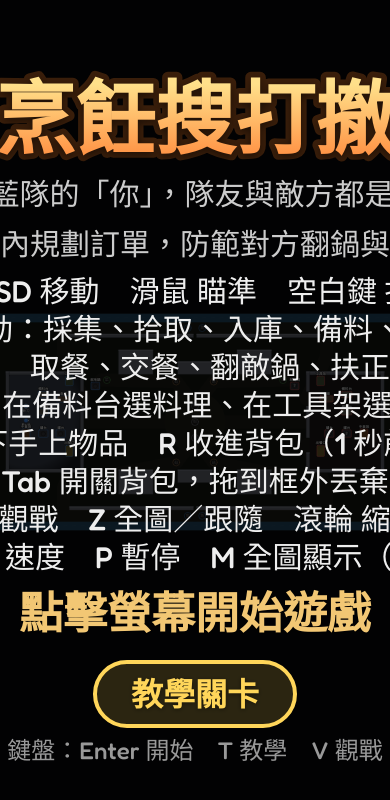
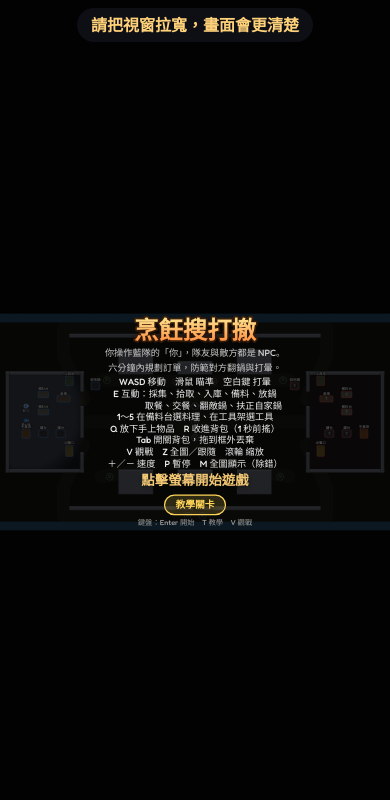
Before and after one commit to lilwad-0730/bro_we_are_cooked, a plain HTML site: page index.html in a window 390 px wide. Drawn offline with Linux system fonts and the light colour scheme; animation ran at ten frames a second; a web font is replaced by a local one.

Commit message:
Scale HUD and camera with screen size for phones
Below 1280x720 the HUD, minimap and default camera zoom shrink in proportion,
so phones show the same layout as a 1280x720 desktop instead of 2x text
covering the screen. Canvas renders at device pixel ratio (capped at 2) for
crisp text; portrait shows a rotate hint. Desktop sizes are unchanged.

Co-Authored-By: Claude Opus 5.5 <noreply@anthropic.com>

```diff
--- a/index.html
+++ b/index.html
@@ -16,12 +16,12 @@
 <body>
 <canvas id="c"></canvas>
 <!-- 更新程式時把下面每個 ?v= 改成新的版本號，避免瀏覽器沿用快取的舊檔 -->
-<script src="js/config.js?v=20261118b"></script>
-<script src="js/world.js?v=20261118b"></script>
-<script src="js/rules.js?v=20261118b"></script>
-<script src="js/ai.js?v=20261118b"></script>
-<script src="js/render.js?v=20261118b"></script>
-<script src="js/tutorial.js?v=20261118b"></script>
-<script src="js/main.js?v=20261118b"></script>
+<script src="js/config.js?v=20261118c"></script>
+<script src="js/world.js?v=20261118c"></script>
+<script src="js/rules.js?v=20261118c"></script>
+<script src="js/ai.js?v=20261118c"></script>
+<script src="js/render.js?v=20261118c"></script>
+<script src="js/tutorial.js?v=20261118c"></script>
+<script src="js/main.js?v=20261118c"></script>
 </body>
 </html>
--- a/js/main.js
+++ b/js/main.js
@@ -191,7 +191,7 @@ cv.addEventListener('mouseup', () => {
 cv.addEventListener('wheel', e => {
   e.preventDefault();
   UI.fit = false;
-  cam.zoom = clamp(cam.zoom * (e.deltaY < 0 ? 1.1 : 0.9), 0.3, 1.6);
+  cam.zoom = clamp(cam.zoom * (e.deltaY < 0 ? 1.1 : 0.9), 0.3 * screenFactor(), 1.6);
 }, { passive: false });
 
 function updateCamera(dt) {
@@ -201,7 +201,9 @@ function updateCamera(dt) {
     cam.x += (W / 2 - cam.x) * Math.min(1, dt * 6); cam.y += (H / 2 - cam.y) * Math.min(1, dt * 6);
     return;
   }
-  if (cam.zoom < 0.55) cam.zoom += (0.8 - cam.zoom) * Math.min(1, dt * 4);
+  const base = 0.8 * screenFactor();
+  if (UI.zoomFor !== base) { UI.zoomFor = base; cam.zoom = base; }   // 螢幕大小改變時重設成該螢幕的預設縮放
+  if (cam.zoom < base * 0.7) cam.zoom += (base - cam.zoom) * Math.min(1, dt * 4);
   const c = player();
   cam.x += (c.x - cam.x) * Math.min(1, dt * 6); cam.y += (c.y - cam.y) * Math.min(1, dt * 6);
 }
--- a/js/render.js
+++ b/js/render.js
@@ -9,7 +9,21 @@ let VW = 0, VH = 0;
 const cam = { x: W / 2, y: H / 2, zoom: 0.8 };
 const UI = { bagRect: null, slotRects: null, drag: null, mouse: { x: 0, y: 0 } };
 
-function resize() { VW = cv.width = innerWidth; VH = cv.height = innerHeight; fogC.width = VW; fogC.height = VH; }
+// 高解析度螢幕（手機多為 2～3 倍）：畫布依像素密度繪製，文字才不會糊。上限 2 倍以免手機效能吃緊。
+// 所有繪圖程式都用 CSS 像素座標；把 setTransform 包一層，自動乘上像素密度。
+let DPR = 1;
+for (const c of [ctx, fctx]) {
+  const st = c.setTransform.bind(c);
+  c.setTransform = (a, b, cc, d, e, f) => st(a * DPR, b * DPR, cc * DPR, d * DPR, e * DPR, f * DPR);
+}
+function resize() {
+  DPR = Math.min(2, window.devicePixelRatio || 1);
+  VW = innerWidth; VH = innerHeight;
+  cv.width = fogC.width = Math.round(VW * DPR);
+  cv.height = fogC.height = Math.round(VH * DPR);
+  cv.style.width = VW + 'px'; cv.style.height = VH + 'px';
+  ctx.setTransform(1, 0, 0, 1, 0, 0);
+}
 addEventListener('resize', resize);
 resize();
 
@@ -150,7 +164,7 @@ function drawFog() {
     fctx.fillStyle = g;
     fctx.beginPath(); poly.forEach((p, i) => (i ? fctx.lineTo(p.x, p.y) : fctx.moveTo(p.x, p.y))); fctx.closePath(); fctx.fill();
   }
-  ctx.save(); ctx.setTransform(1, 0, 0, 1, 0, 0); ctx.drawImage(fogC, 0, 0); ctx.restore();
+  ctx.save(); ctx.setTransform(1, 0, 0, 1, 0, 0); ctx.drawImage(fogC, 0, 0, VW, VH); ctx.restore();
 }
 
 const STATION_LOOK = {
@@ -247,9 +261,13 @@ function drawWorld() {
 // ---------------------------------------------------------------- 介面
 // 介面整層放大 UI_SCALE 倍繪製（字、框、間距等比例放大）。以下座標都是放大前的「介面單位」：
 // 畫面寬 UW = VW / UI_SCALE、高 UH = VH / UI_SCALE。小地圖例外，維持實際像素大小。
-const UI_SCALE = 2;
+// 響應式：以 1280×720 的電腦畫面為基準。螢幕比基準大時介面維持兩倍；
+// 比基準小（例如手機）時，整個介面依螢幕等比例縮小，讓文字與框架占畫面的比例和電腦上相同。
+const UI_REF_W = 1280, UI_REF_H = 720;
+let UI_SCALE = 2;
+const screenFactor = () => Math.min(1, VW / UI_REF_W, VH / UI_REF_H);   // 1＝電腦，<1＝較小的螢幕
 let UW = 0, UH = 0;
-const MINI_W = 300;                                   // 小地圖寬（實際像素）
+let MINI_W = 300;                                     // 小地圖寬（實際像素，隨螢幕等比例縮放）
 // 小地圖外框占用的介面空間；w 是小地圖實際像素寬
 const miniBox = (w = MINI_W) => ({ w: (w + 24) / UI_SCALE, h: (w * H / W + 24) / UI_SCALE });
 
@@ -555,8 +573,27 @@ function drawJoystick() {
 }
 
 let lastRender = performance.now();
+function updateUIScale() {
+  const f = screenFactor();
+  UI_SCALE = 2 * f;
+  MINI_W = 300 * f;
+}
+
+// 手機直拿時提示橫放（遊戲畫面是橫向的）
+function drawRotateHint() {
+  if (VH <= VW * 1.1) return;
+  ctx.save(); ctx.setTransform(1, 0, 0, 1, 0, 0);
+  const s = 'ontouchstart' in window ? '請將手機橫放，畫面會更清楚' : '請把視窗拉寬，畫面會更清楚';
+  ctx.font = font(16, true);
+  const w = ctx.measureText(s).width + 28;
+  ctx.fillStyle = 'rgba(16,18,24,.88)'; rr(ctx, VW / 2 - w / 2, 8, w, 34, 17); ctx.fill();
+  ctx.fillStyle = '#ffd27a'; ctx.textAlign = 'center'; ctx.textBaseline = 'middle'; ctx.fillText(s, VW / 2, 26);
+  ctx.restore();
+}
+
 function render() {
   const now = performance.now(), dt = (now - lastRender) / 1000; lastRender = now;
+  updateUIScale();
   ctx.setTransform(1, 0, 0, 1, 0, 0);
   ctx.fillStyle = '#111318'; ctx.fillRect(0, 0, VW, VH);
   drawWorld();
@@ -566,4 +603,5 @@ function render() {
   drawOverlay();
   ctx.setTransform(1, 0, 0, 1, 0, 0);
   drawJoystick();
+  drawRotateHint();
 }
```
